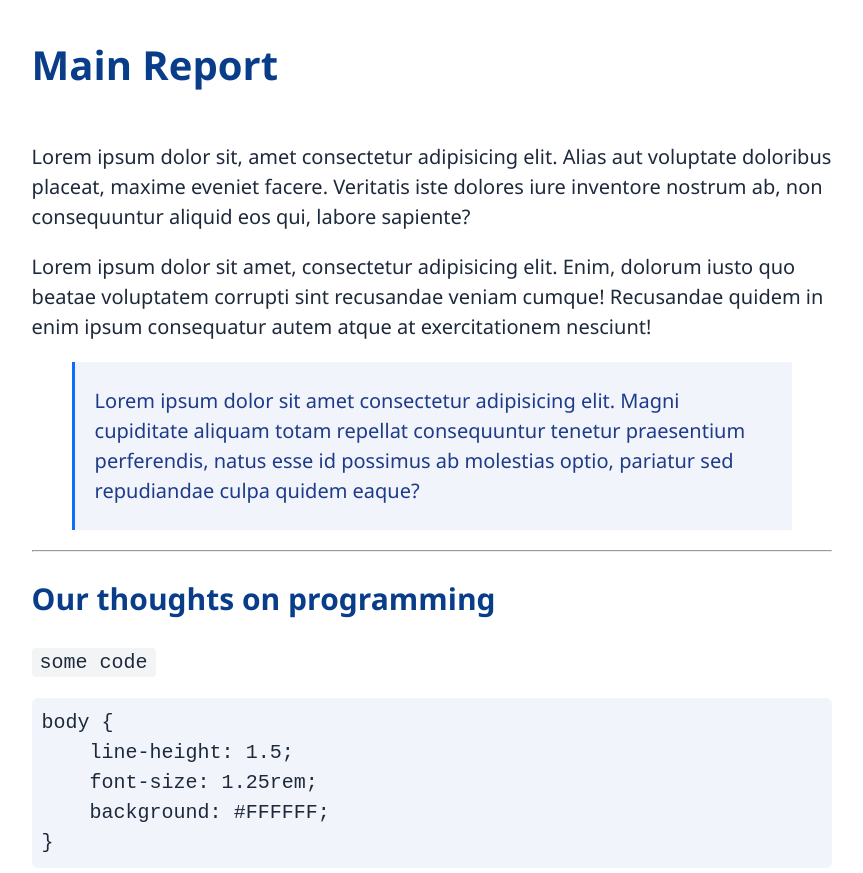
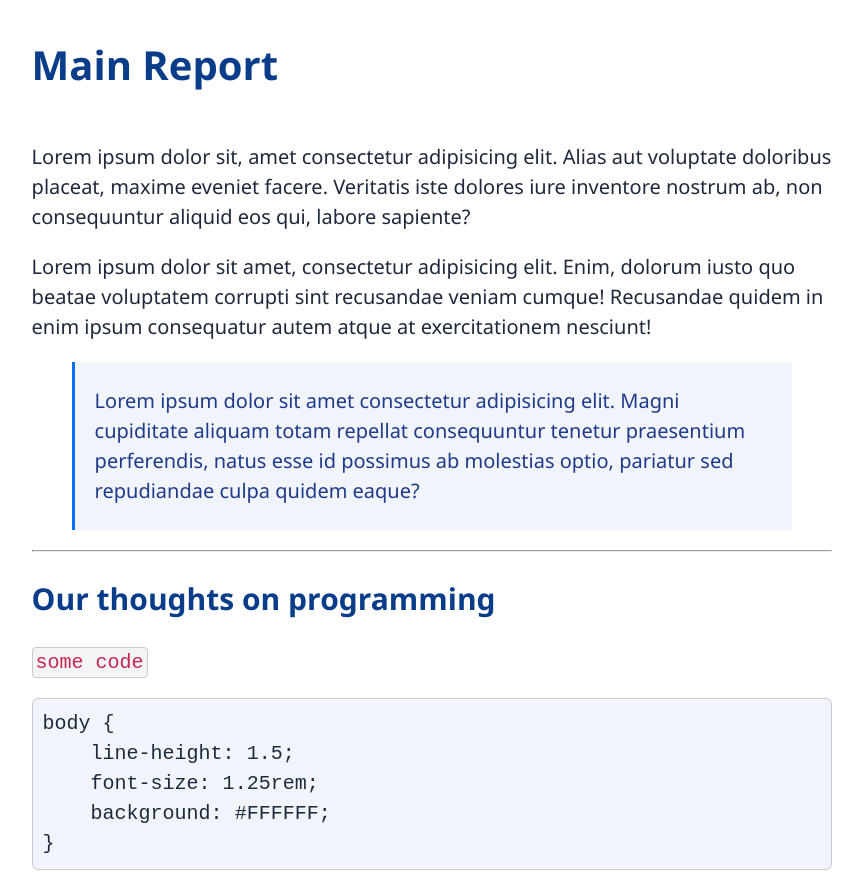
Before and after one commit to mpiastucki/report-css-template, a plain HTML site: page index.html in a window 1280 px wide. Shown: the top 873 px of the page, without its empty margins (208-1071 px from the left). Drawn offline with Linux system fonts and the light colour scheme.

Commit message:
update code styles

```diff
--- a/style.css
+++ b/style.css
@@ -26,17 +26,18 @@ img, video {
 
 code {
   background-color: #F3F4F6;
-  color: #1E293B;
-  font-family: 'Courier New', monospace;
-  padding: 0.15em 0.4em;
+  color: #c7254e;
+  font-family: monospace;
+  padding: 0.15em 0.15em;
   border-radius: 4px;
+  border: 1px solid #ccc;
 }
 
 pre code {
   display: block;
   background-color: #F1F5FB;
   color: #1E293B;
-  font-family: 'Fira Code', 'Courier New', monospace;
+  font-family: monospace;
   padding: 0.5em;
   border-radius: 6px;
   overflow-x: auto;
```
